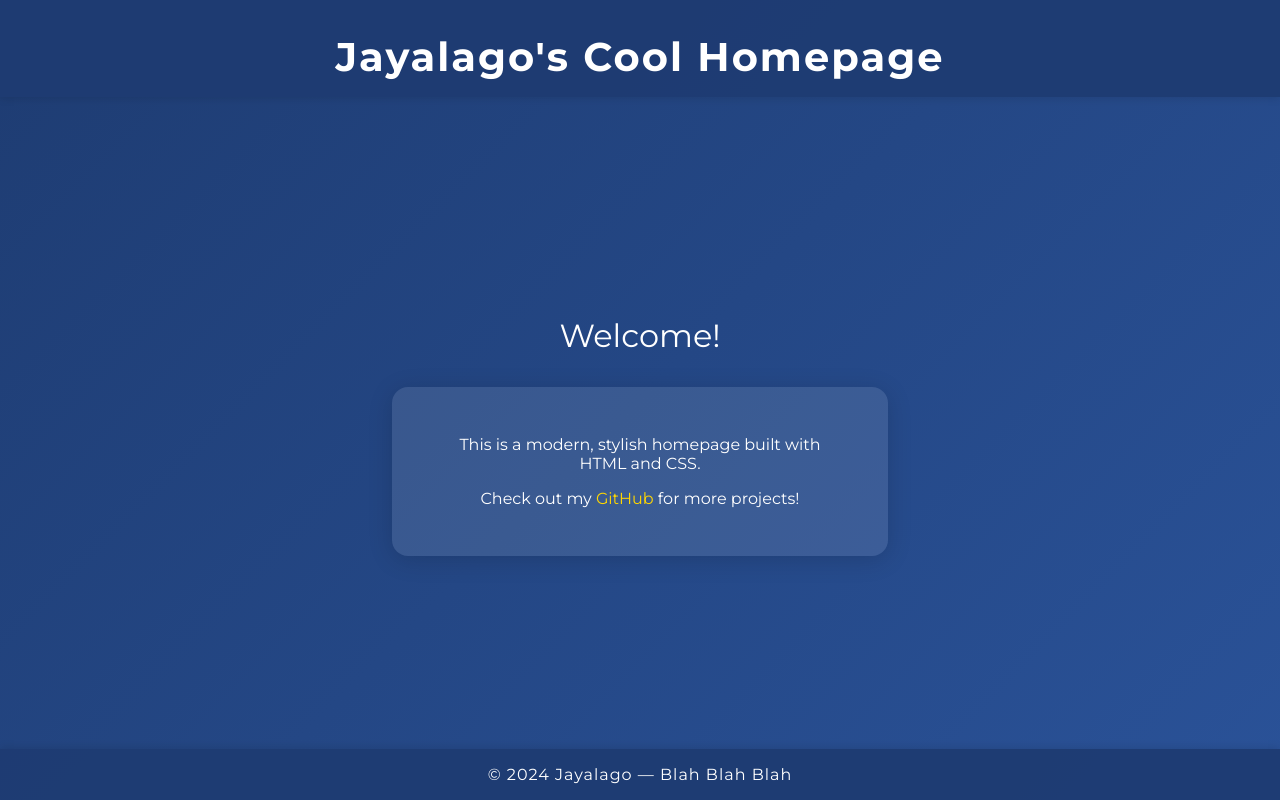
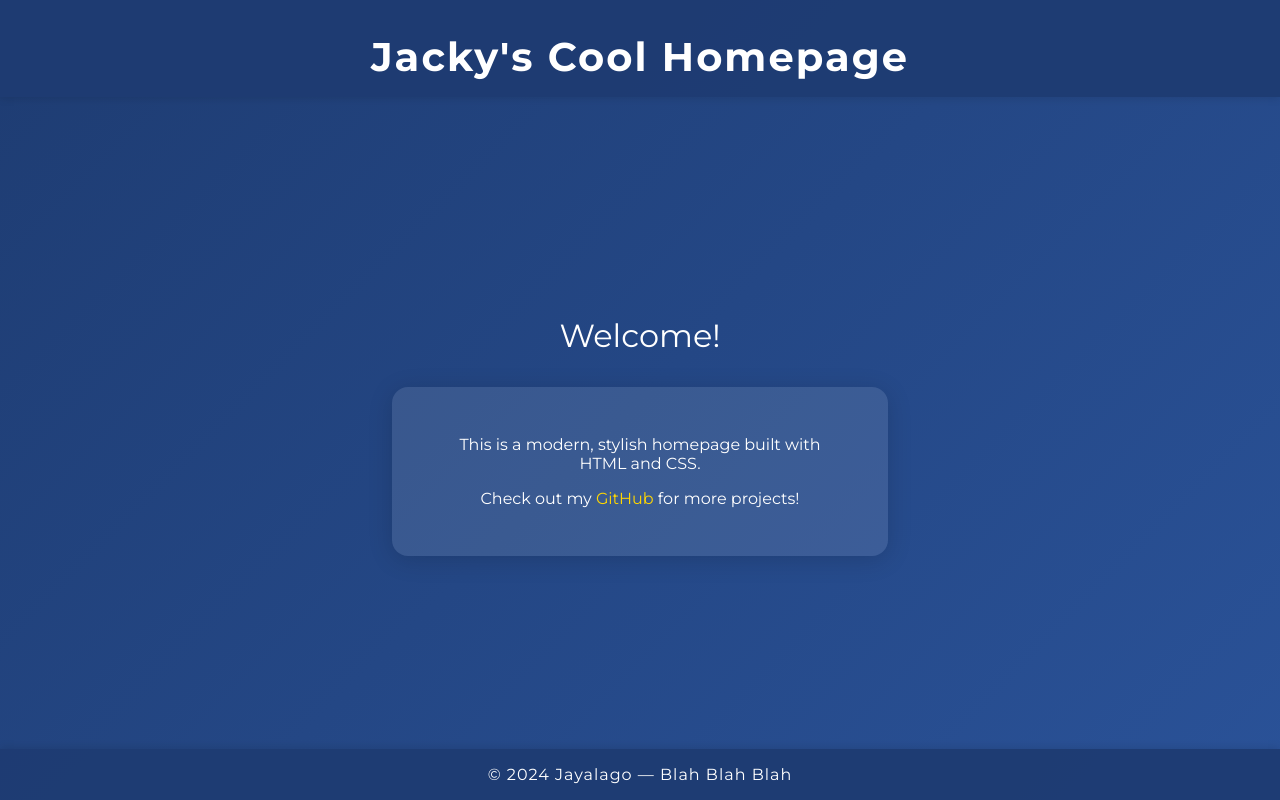
Before and after one commit to jayalago/jayalago.github.io, a plain HTML site: page index.html in a window 1280 px wide. Drawn offline with Linux system fonts and the light colour scheme.

Commit message:
Update index.html

```diff
--- a/index.html
+++ b/index.html
@@ -74,7 +74,7 @@
 </head>
 <body>
     <header>
-        <h1>Jayalago's Cool Homepage</h1>
+        <h1>Jacky's Cool Homepage</h1>
     </header>
     <main>
         <h2>Welcome!</h2>
```
